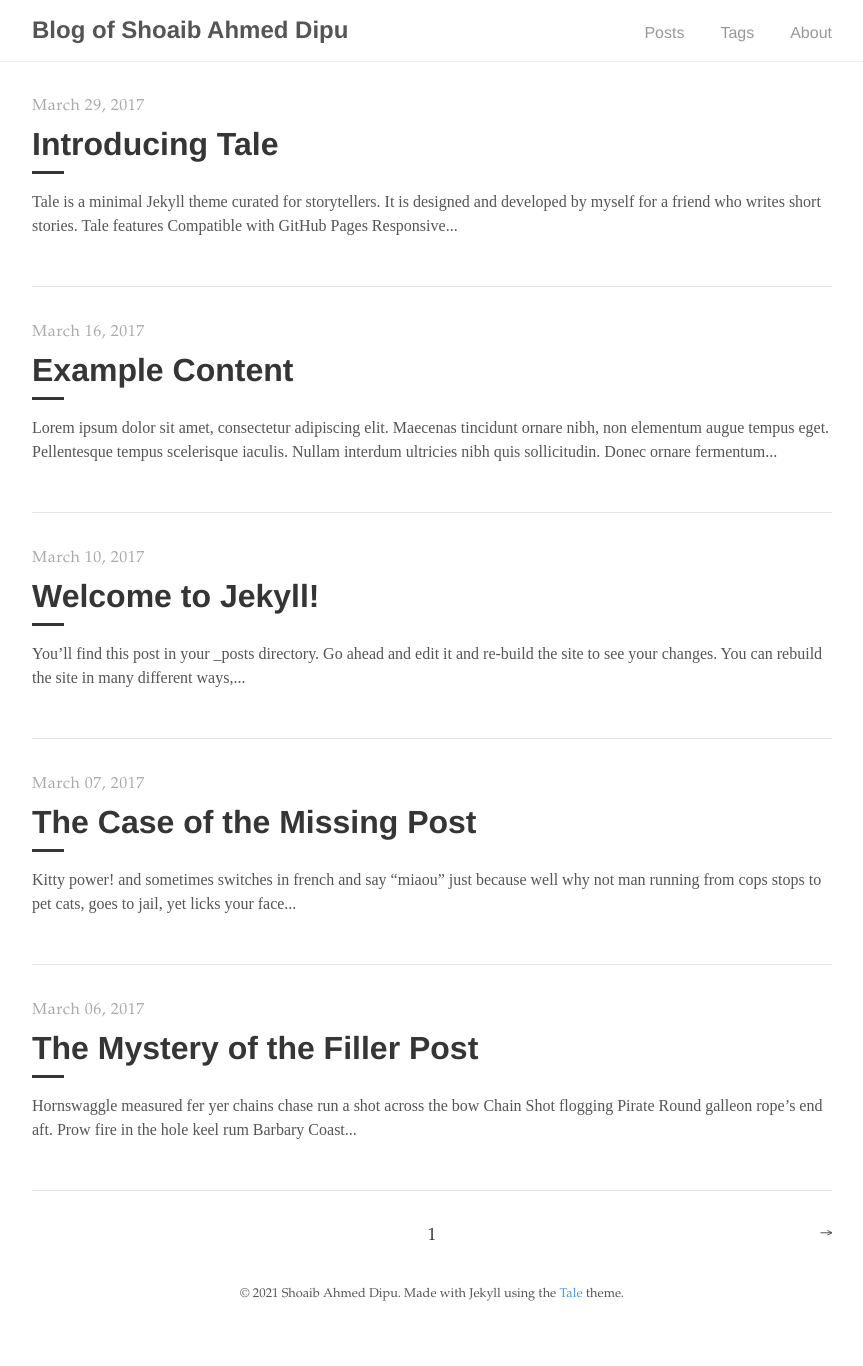
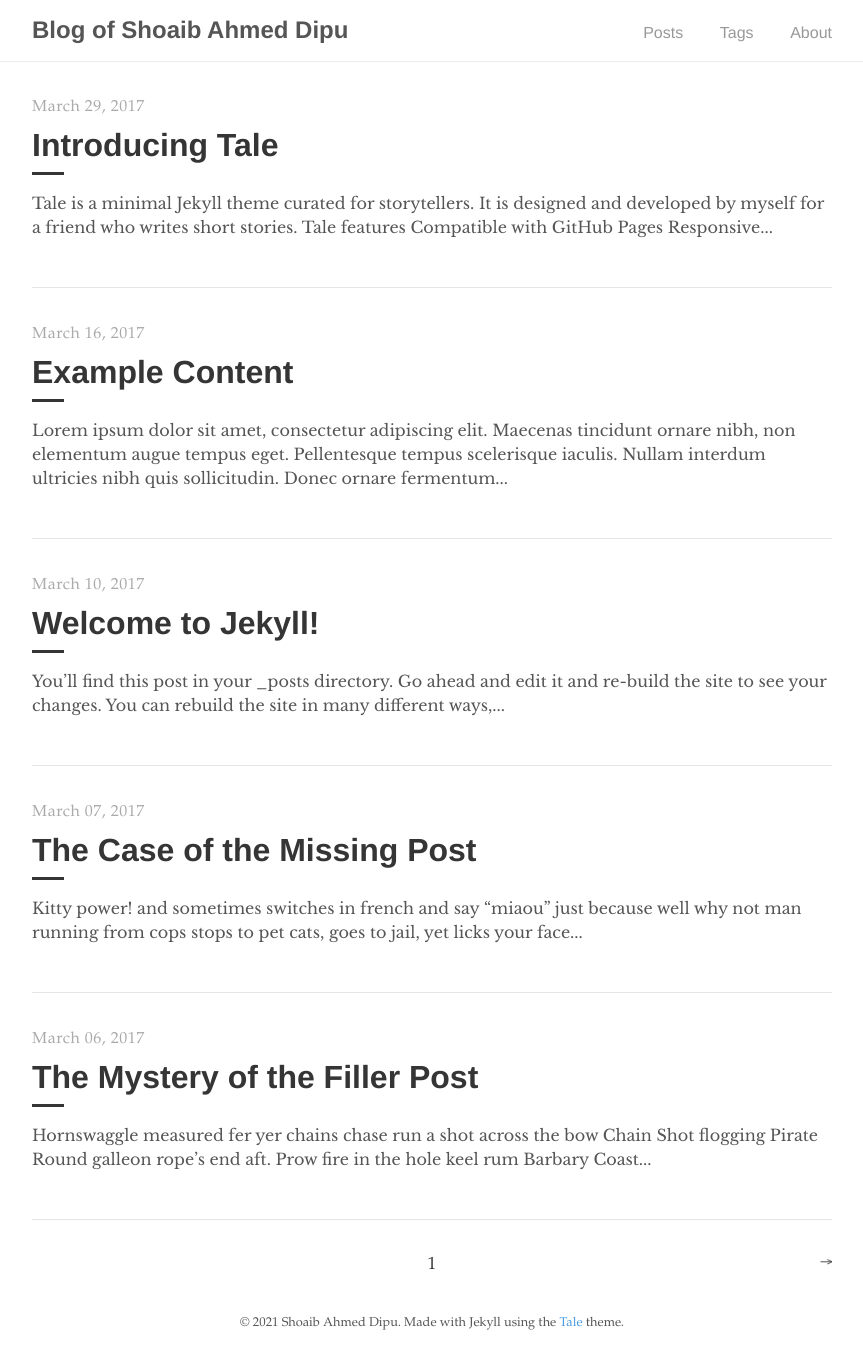
Before and after one commit to shoaibdipu/tale, a Jekyll site: the page built from index.html, in a window 1280 px wide. Shown: the whole page, without its empty margins (208-1071 px from the left). Built offline with Jekyll 4.4.1, drawn with Linux system fonts in a browser that asks for light colours; the list of posts is cut into pages by our own code; before the commit the page ends 1337 px from its top, so only the background shows below that.

Commit message:
Update head.html

```diff
--- a/_includes/head.html
+++ b/_includes/head.html
@@ -6,8 +6,8 @@
 
   <!-- CSS -->
   <link rel="stylesheet" href="{{ "/assets/main.css" | relative_url }}">
-  <!-- <link rel="stylesheet" href="https://fonts.googleapis.com/css?family=Libre+Baskerville:400,400i,700"> -->
-  <link rel="stylesheet" href="https://fonts.googleapis.com/css?family=Lato:400,400i,700">
+  <link rel="stylesheet" href="https://fonts.googleapis.com/css?family=Libre+Baskerville:400,400i,700">
+
 
   <!-- Favicon -->
   <link rel="icon" type="image/png" sizes="32x32" href="{{ "/assets/favicon-32x32.png" | relative_url }}">
```
